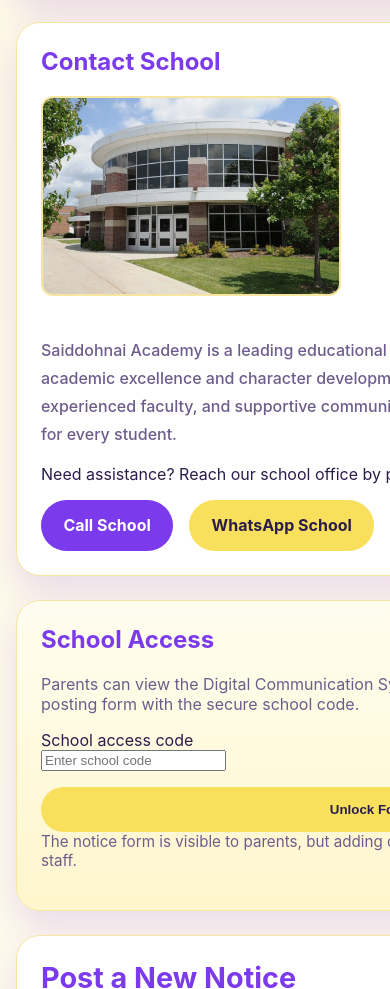
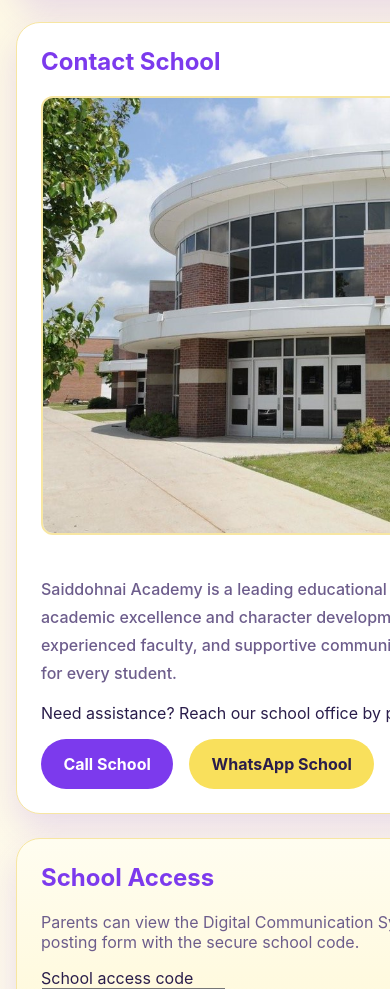
Before and after one commit to bigj11514-droid/Digital-Communication-System-for-Saiddohnai, a plain HTML site: page index.html in a window 390 px wide. Shown: the part 6015-7004 px from the top of the page. Drawn offline with Linux system fonts and the light colour scheme.

Commit message:
notice board

```diff
--- a/styles.css
+++ b/styles.css
@@ -568,6 +568,13 @@ img {
     display: flex;
     flex-direction: column;
   }
+  .contact-container{
+    display: flex;
+    align-items: center;
+  }
+  .school-image{
+    max-width: 850px;
+  }
   .panel--board {
     grid-column: 1 / -1;
   }
```
